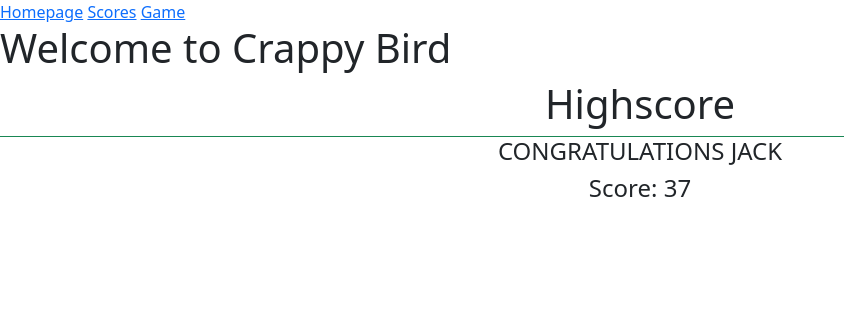
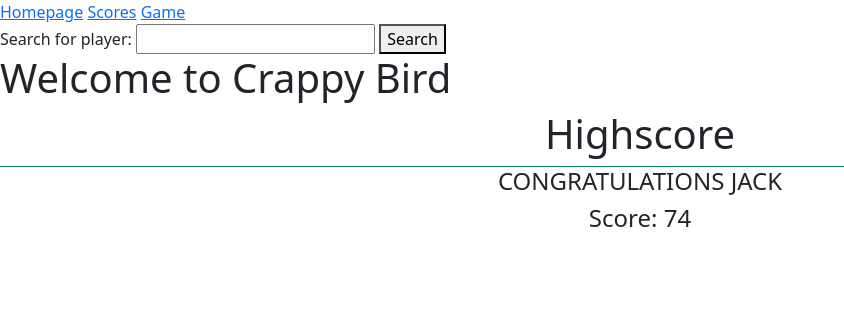
Before and after one commit to jtam64/pygame_final_project, a Flask app: page / in a window 1280 px wide. Shown: the top 324 px of the page, without its empty margins (0-844 px from the left). Run offline with Flask 2, Linux system fonts and the light colour scheme.

Commit message:
added search function

```diff
--- a/app.py
+++ b/app.py
@@ -10,7 +10,9 @@ def index():
     return flask.render_template("index.html", highscore=highscore)
 
 @app.route("/scores")
-def scores():
+def scores(name=None):
+    if name != None:
+        print(name)
     keeper = score.Score()
     scores = keeper.sorter()
     return flask.render_template("scores.html", scores=scores)
@@ -19,8 +21,18 @@ def scores():
 @app.route("/scores/<string:name>")
 def player(name):
     keeper = score.Score()
-    scores = keeper.get_score(name)
-    return flask.render_template("player.html", scores=scores, name=name)
+    try:
+        scores = keeper.get_score(name)
+        return flask.render_template("player.html", scores=scores, name=name)
+    except (KeyError):
+        return flask.redirect(flask.url_for("scores", name=name))
+
+
+@app.route("/", methods=["POST"])
+def search():
+    text = flask.request.form["text"].upper()
+    return flask.redirect(flask.url_for("player", name=text))
+
 
 @app.route("/game")
 def game():
--- a/helper/history.json
+++ b/helper/history.json
@@ -1 +1 @@
-{"JACK": [37, 3, 22]}
+{"JACK": [37, 3, 22, 74]}
--- a/helper/score.py
+++ b/helper/score.py
@@ -125,4 +125,7 @@ class Score:
         Returns:
             list: List of all scores for a player
         '''
-        return sorted(self.history[name], reverse=True)
+        if not self.history[name]:
+            return KeyError("Playernot found")
+        else:
+            return sorted(self.history[name], reverse=True)
--- a/helper/scores.json
+++ b/helper/scores.json
@@ -1 +1 @@
-{"newest": 22, "highscore": {"JACK": 37}, "scores": {"JACK": 37}}
+{"newest": 74, "highscore": {"JACK": 74}, "scores": {"JACK": 74}}
--- a/templates/index.html
+++ b/templates/index.html
@@ -1,7 +1,11 @@
 {% extends "base.html" %}
 
 {% block content %}
-
+<form method="POST">
+    <label for="search">Search for player:</label>
+    <input name="text">
+    <button>Search</button>
+</form>
     <h1 class="jumbotron text-xxl-center"> Welcome to Crappy Bird </h1>
     <div>
         <h1 class="jumbotron text-xl-center"> Highscore </h1>
--- a/templates/scores.html
+++ b/templates/scores.html
@@ -1,5 +1,6 @@
 {% extends "base.html" %}
 {% block content %}
+
 <table class="table">
     <thead class="thead-dark">
         <tr>
```
